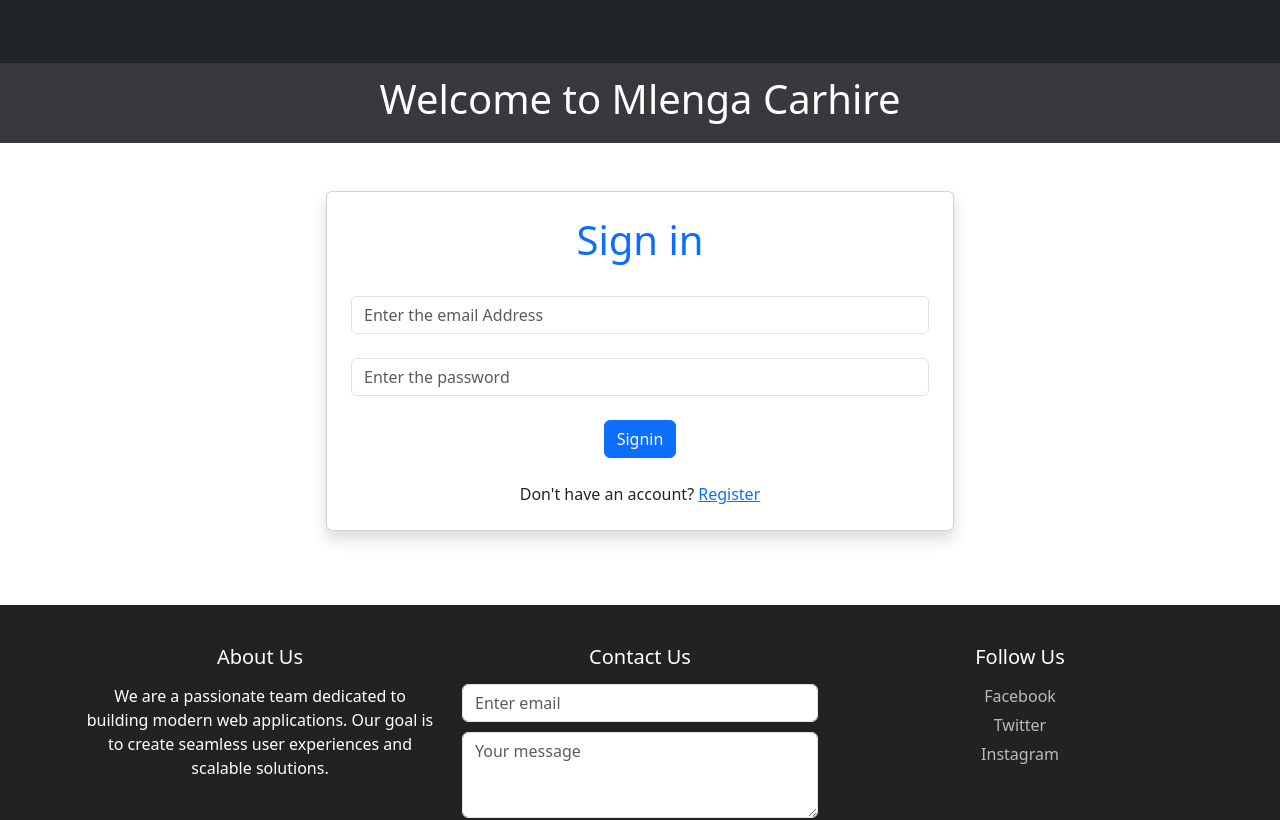
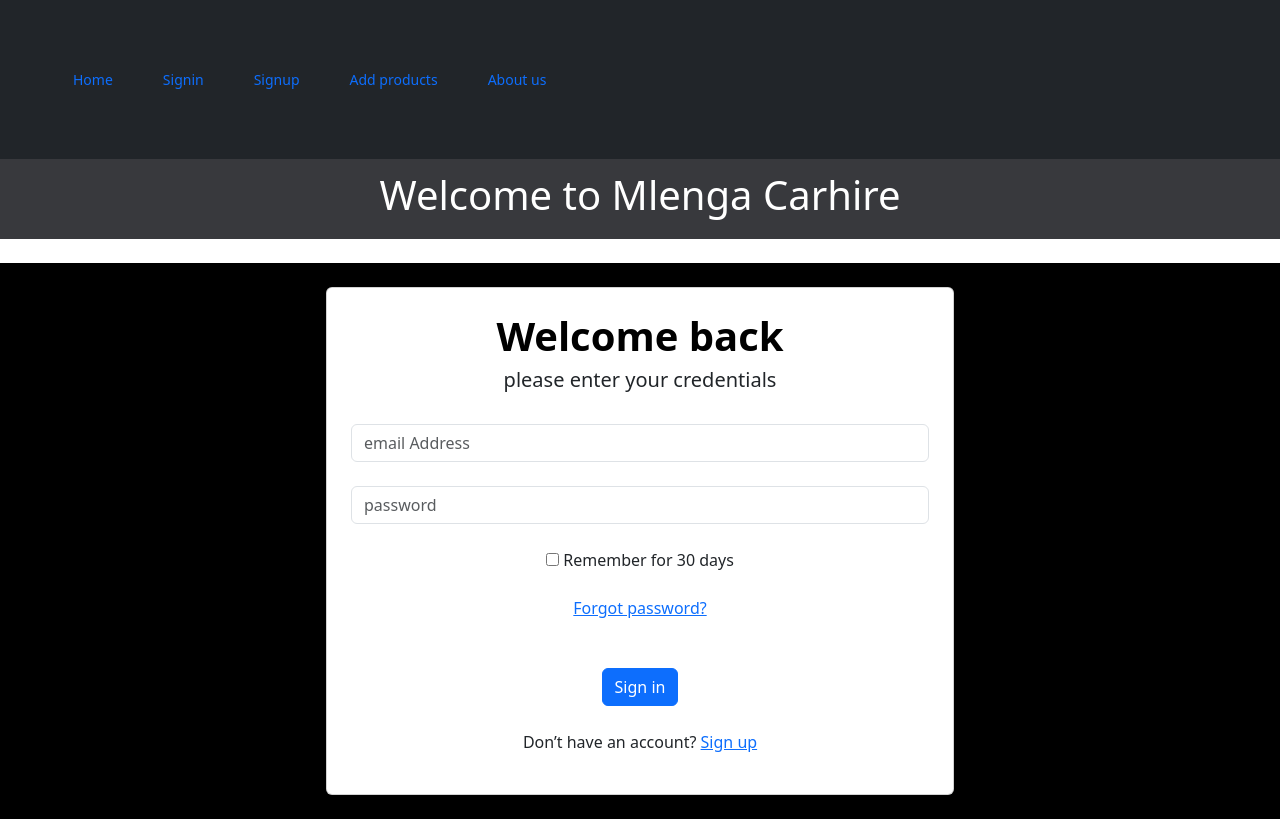
Before and after one commit to lawrencegitonga310-jpg/motordealer, a React (Create React App) app: page /signin in a window 1280 px wide. Shown: the top 820 px of the page. Built offline with nearby package versions, Linux system fonts and the light colour scheme.

Commit message:
added update

```diff
--- a/src/App.js
+++ b/src/App.js
@@ -8,6 +8,7 @@ import Getproducts from './components/Getproducts';
 import Makepayment from './components/Makepayment';
 import Notfound from './components/Notfound';
 import Footer from './components/Footer';
+import Aboutus from './components/Aboutus';
 
 
 function App() {
@@ -15,16 +16,16 @@ function App() {
 
    <Router>
 
-    <nav className='text-primary bg-dark'>
- <Link to="/" className='btn btn-sm m-3 bg-grey'>Home</Link>
- <Link to="/signin" className='btn btn-sm m-3 bg-grey'>Signin</Link>
- <Link to="/signup" className='btn btn-sm m-3 bg-grey'>Signup</Link>
- <Link to="/addproducts" className='btn btn-sm m-3 bg-grey'>Add products</Link>
-
+    <nav className=' bg-dark p-5 shadow d-flex justify-content'>
+ <Link to="/" className='btn btn-sm m-3 text-primary'>Home</Link>
+ <Link to="/signin" className='btn btn-sm m-3 text-primary'>Signin</Link>
+ <Link to="/signup" className='btn btn-sm m-3 text-primary'>Signup</Link>
+ <Link to="/addproducts" className='btn btn-sm m-3 text-primary'>Add products</Link>
+ <Link to="/aboutus" className='btn btn-sm m-3 text-primary'>About us</Link>
 </nav>
-    <div className="App">
+    <div className="App  mb-10 text-center text-primary">
       <header className="App-header">
-      <h1 text-danger>Welcome to Mlenga Carhire</h1>
+      <h1>Welcome to Mlenga Carhire</h1>
 
       </header>
 
@@ -36,6 +37,7 @@ function App() {
         <Route path='/' element={<Getproducts />} />
         <Route path='/makepayment' element={< Makepayment />} />
         <Route path='*' element={< Notfound />} />
+        <Route path='/aboutus' element={< Aboutus />} />
       </Routes>
 
       <Footer/>
--- /dev/null
+++ b/src/components/Aboutus.jsx
@@ -0,0 +1,15 @@
+import React from 'react'
+
+const Aboutus = () => {
+  return (
+    <div>
+        <h1 className='text-center text-primary'><b>About us</b></h1>
+        <p className='text-center text-dark font-weight-bold p-4'>
+        At Mlenga Carhire, we are passionate about providing exceptional car rental services to our customers. With a wide range of vehicles to choose from, we strive to meet the diverse needs and preferences of our clients. Our mission is to make car rental easy, convenient, and affordable for everyone. We pride ourselves on our commitment to customer satisfaction, ensuring that every rental experience is seamless and enjoyable. Whether you're looking for a compact car for a city trip or a spacious SUV for a family vacation, Mlenga Carhire has you covered. We look forward to serving you and making your travel experience memorable.
+        </p>
+
+    </div>
+  )
+}
+
+export default Aboutus
--- a/src/components/Addproducts.jsx
+++ b/src/components/Addproducts.jsx
@@ -67,9 +67,9 @@ const Addproducts = () => {
 
 
   return (
-    <div className='row justify-content-center mt-4 bg-grey p-4'>
+    <div className='row justify-content-center mt-4 bg-black p-4'>
        <div className="col-md-6 p-4 card shadow">
-        <h3 className='text-primary'>Add Mlenga</h3>
+        <h3 className='text-primary'>Add Product</h3>
 
         {/* bind the loading hook */}
         {loading && <Loader />}
@@ -80,7 +80,7 @@ const Addproducts = () => {
 
         <form onSubmit={handleSubmit}>
           <input type="text"
-          placeholder='Enter the Product name'
+          placeholder='Product Name'
           className='form-control'
           required
           value={product_name}
@@ -89,7 +89,7 @@ const Addproducts = () => {
           {/* {product_name} */}
 
           <input type="text"
-          placeholder='Enter the Product Description'
+          placeholder='Product Description'
           className='form-control'
           required
           value={product_description}
@@ -98,7 +98,7 @@ const Addproducts = () => {
           {/* {product_description} */}
 
           <input type="number"
-          placeholder='Enter The price of the product'
+          placeholder='price in Kes'
           className='form-control'
           required
           value={product_cost}
--- a/src/components/Footer.jsx
+++ b/src/components/Footer.jsx
@@ -32,8 +32,7 @@ const Footer = () => {
           <div className="col-md-4">
             <h5 style={styles.heading}>About Us</h5>
             <p>
-              We are a passionate team dedicated to building modern web applications.
-              Our goal is to create seamless user experiences and scalable solutions.
+              Mlenga Carhire is your trusted partner for quality car rentals. We offer a wide range of vehicles to suit your needs, whether you're looking for a compact car for city driving or a spacious SUV for a family trip. Our commitment to excellent customer service and competitive pricing makes us the go-to choice for all your car rental needs.
             </p>
           </div>
 
@@ -63,7 +62,7 @@ const Footer = () => {
           <div className="col-md-4">
             <h5 style={styles.heading}>Follow Us</h5>
             <a href="https://www.facebook.com" style={styles.link}>Facebook</a>
-            <a href="hhtps://www.twiter.com" style={styles.link}>Twitter</a>
+            <a href="https://www.twitter.com" style={styles.link}>Twitter</a>
             <a href="https://www.instagram.com" style={styles.link}>Instagram</a>
           </div>
 
@@ -72,7 +71,7 @@ const Footer = () => {
         <hr style={{ borderColor: '#444' }} />
 
         <p className="text-center mb-0">
-          © {new Date().getFullYear()} Your Company. All rights reserved.
+          © {new Date().getFullYear()} Mlenga Carhire. All rights reserved.
         </p>
       </div>
     </footer>
--- a/src/components/Getproducts.jsx
+++ b/src/components/Getproducts.jsx
@@ -86,13 +86,13 @@ const Getproducts = () => {
              <section className='row bg-blue shadow p-4'>
               <div className='card col-md-6 shadow'>
                  <p> 1. <b>Select Car:</b>
-                  Browse from hundreds of cars and select the type of car you want for your trip!
+                  Browse our wide selection of cars and choose the one that suits your needs and preferences.
                 </p>
 
               </div><br />
               <div className='card col-md-6 shadow'>
                  <p>2. <b>Verify Identity:</b>
-                  To ensure a smooth rental process, we require all customers to verify their identity.
+                  To ensure a smooth rental process, we require all customers to verify their identity with a valid ID and driver's license.
                   </p>
               </div><br />
 
@@ -122,13 +122,13 @@ const Getproducts = () => {
             </div><br />
 
             <div className='col-md-6'>
-               <img src="images/num.jpg" alt="" height="650px" width="500px" />
+               <img src="images/bnb.PNG" alt="" height="650px" width="100%" />
 
             </div>
 
           </section> <br /><br />
-        <div className='col-md-12 text-center text-primary font-weight-bold mb-4 p-3'>
-          <h2><b><i>Available Cars</i></b></h2>
+        <div className='col-md-12 text-center text-danger font-weight-bold mb-4 p-3'>
+          <h1><b><i>Available Cars</i></b></h1>
         </div>
 
 
--- a/src/components/Signin.jsx
+++ b/src/components/Signin.jsx
@@ -65,9 +65,10 @@ const navigate = useNavigate()
 
 
   return (
-    <div className='row justify-content-center mt-4 bg-grey p-4'>
+    <div className='row justify-content-center mt-4 bg-black p-4'>
         <div className="card col-md-6 shadow p-4">
-            <h1 className='text-primary'>Sign in</h1>
+            <h1 className='text-black'><b>Welcome back</b></h1>
+            <h5>please enter your credentials</h5>
 
             <h5 className="text-info">{loading}</h5>
             <h3 className="text-success">{success}</h3>
@@ -76,7 +77,7 @@ const navigate = useNavigate()
 
             <form onSubmit={handleSubmit}>
                 <input type="email"
-                placeholder='Enter the email Address'
+                placeholder='email Address'
                 className='form-control'
                 value={email}
                 onChange={(e) => setEmail(e.target.value)}
@@ -85,7 +86,7 @@ const navigate = useNavigate()
 
 
                 <input type="password"
-                placeholder='Enter the password'
+                placeholder='password'
                 className='form-control'
                 value={password}
                 onChange={(e) => setPassword(e.target.value)}
@@ -93,16 +94,31 @@ const navigate = useNavigate()
                     {/*Password */}
 
 
+                    <div className="login-options">
+            <label>
+              <input type="checkbox" /> Remember for 30 days
+            </label> <br /><br />
+            <a href="#">Forgot password?</a>
+          </div> <br /><br />
+
+
 
                 <input type="submit"
-                 value="Signin"
+                 value="Sign in"
                  className='btn btn-primary'/>
                 <br /><br />
 
-                Don't have an account? <Link to={"/signup"}>Register</Link>
+
+
+
+
+
 
 
             </form>
+             <p className="signup-text">
+           Don’t have an account? <a href="#">Sign up</a>
+          </p>
 
         </div>
     </div>
--- a/src/components/Signup.jsx
+++ b/src/components/Signup.jsx
@@ -55,15 +55,15 @@ const [error, setError] = useState("");
 
 
   return (
-    <div className='row justify-content-center mt-4 bg-grey p-4'>
-        <div className="card col-md-6 shadow p-4">
-            <h1 className='text-primary'>Sign Up</h1>
+    <div className='row justify-content-center mt-4 bg-black p-4'>
+        <div className="card col-md-6 shadow p-4 bg-grey">
+            <h1 className='text-black'><b>Create an account</b></h1>
             <h5 className="text-warning">{loading}</h5>
             <h3 className="text-success">{success}</h3>
             <h4 className="text-danger">{error}</h4>
             <form onSubmit={handleSubmit}>
                 <input type="text"
-                placeholder='Enter the Username'
+                placeholder='Username'
                 className='form-control'
                 value={username}
                 onChange={(e) => setUsername(e.target.value)}
@@ -72,7 +72,7 @@ const [error, setError] = useState("");
                 {/*Username */}
 
                 <input type="email"
-                placeholder='Enter the email Address'
+                placeholder='Email Address'
                 className='form-control'
                 value={email}
                 onChange={(e) => setEmail(e.target.value)}
@@ -81,7 +81,7 @@ const [error, setError] = useState("");
 
 
                 <input type="password"
-                placeholder='Enter the password'
+                placeholder='password'
                 className='form-control'
                 value={password}
                 onChange={(e) => setPassword(e.target.value)}
@@ -89,12 +89,19 @@ const [error, setError] = useState("");
                     {/*Password */}
 
                 <input type="tel"
-                placeholder='Enter the Mobile Phone number'
+                placeholder='Phone Number'
                 className='form-control'
                 value={phone}
                 onChange={(e) => setPhone(e.target.value)}
                 required /> <br />
                     {/*Mobile Phone number */}
+
+                           <div className="login-options">
+            <label>
+              <input type="checkbox" /> Remember for 30 days
+            </label> <br /><br />
+            <a href="#">Forgot password?</a>
+          </div> <br /><br />
 
                 <input type="submit"  value="Signup" className='btn btn-primary'/>
                 <br /><br />
```
Also changed, not shown: public/images/bnb.PNG (added).
